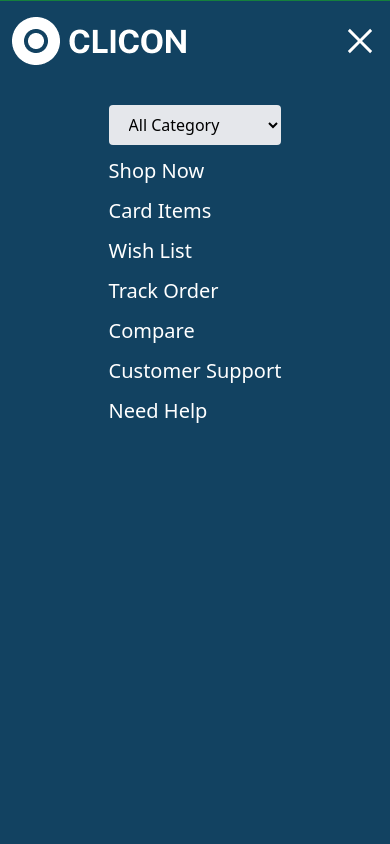
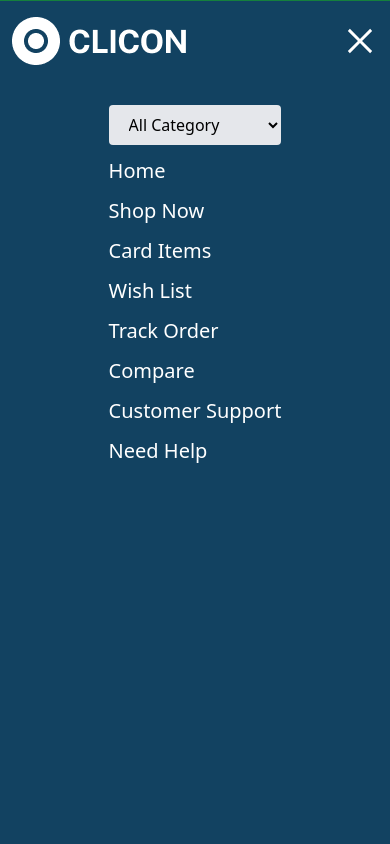
Before and after one commit to jim2107054/CLICON, a React (Vite) app in the folder frontend/: page /login in a window 390 px wide. Both pictures are taken after a click on the icon 360 px from the left and 33 px from the top of the page. Shown: the top 844 px of the page. Built offline with nearby package versions, Linux system fonts and the light colour scheme.

Commit message:
add more links to navbar

```diff
--- a/frontend/src/components/navbars/ThirdNavbar.jsx
+++ b/frontend/src/components/navbars/ThirdNavbar.jsx
@@ -1,11 +1,12 @@
 import React, { useState } from "react";
 import { assets } from "../../assets/assets";
-import { NavLink } from "react-router-dom";
+import { NavLink, useNavigate } from "react-router-dom";
 import { HiOutlineBars4 } from "react-icons/hi2";
 import { AiOutlineClose } from "react-icons/ai";
 
 const ThirdNavbar = () => {
   const [showNavBar, setShowNavBar] = useState(false);
+  const navigate = useNavigate();
   return (
     <div>
       {/* Desktop Navbar */}
@@ -66,7 +67,7 @@ const ThirdNavbar = () => {
       <div className="lg:hidden flex items-center relative bg-lightBlue">
         <div className="flex justify-between w-full px-3 py-2">
           <div className="text-green-400">
-            <img src={assets.logo} alt="" />
+            <img onClick={() => navigate("/")} src={assets.logo} alt="" />
           </div>
           <div className="flex items-center gap-3">
             <HiOutlineBars4
@@ -79,7 +80,14 @@ const ThirdNavbar = () => {
           <div className="flex flex-col absolute bg-lightBlue w-full top-0 h-[100vh] z-50 items-center gap-3 py-2">
             <div className="flex justify-between w-full px-3 py-2">
               <div className="text-green-400">
-                <img src={assets.logo} alt="" />
+                <img
+                  onClick={() => {
+                    navigate("/");
+                    setShowNavBar(!showNavBar);
+                  }}
+                  src={assets.logo}
+                  alt=""
+                />
               </div>
               <div className="flex items-center gap-3">
                 <AiOutlineClose
@@ -102,6 +110,13 @@ const ThirdNavbar = () => {
                 <option value="accessories">Accessories</option>
                 <option value="Game">Game</option>
               </select>
+              <NavLink
+                to="/"
+                onClick={() => setShowNavBar(!showNavBar)}
+                className="text-xl text-white font-medium thirdNavbar"
+              >
+                Home
+              </NavLink>
               <NavLink
                 to="/shop"
                 onClick={() => setShowNavBar(!showNavBar)}
```
